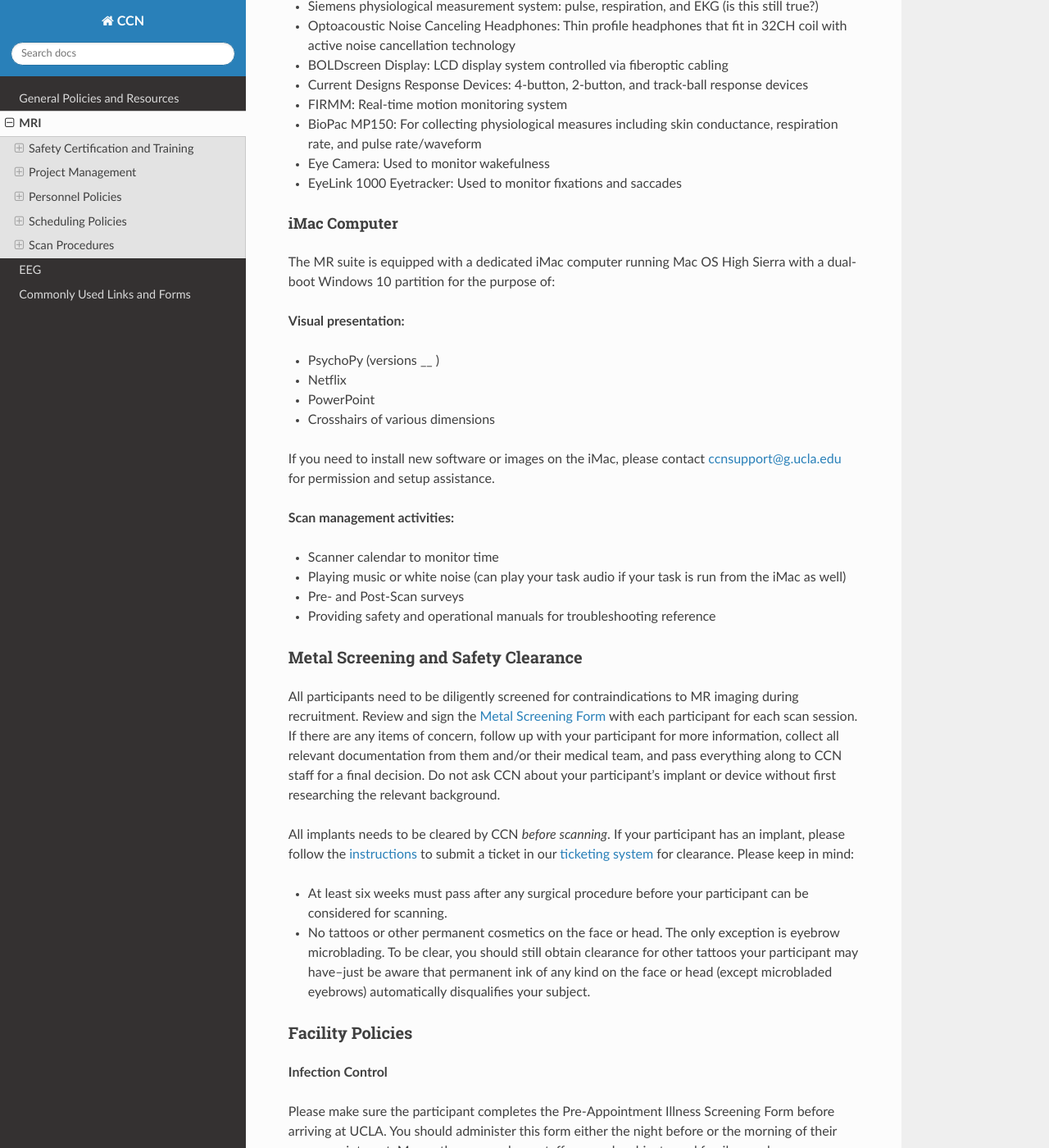
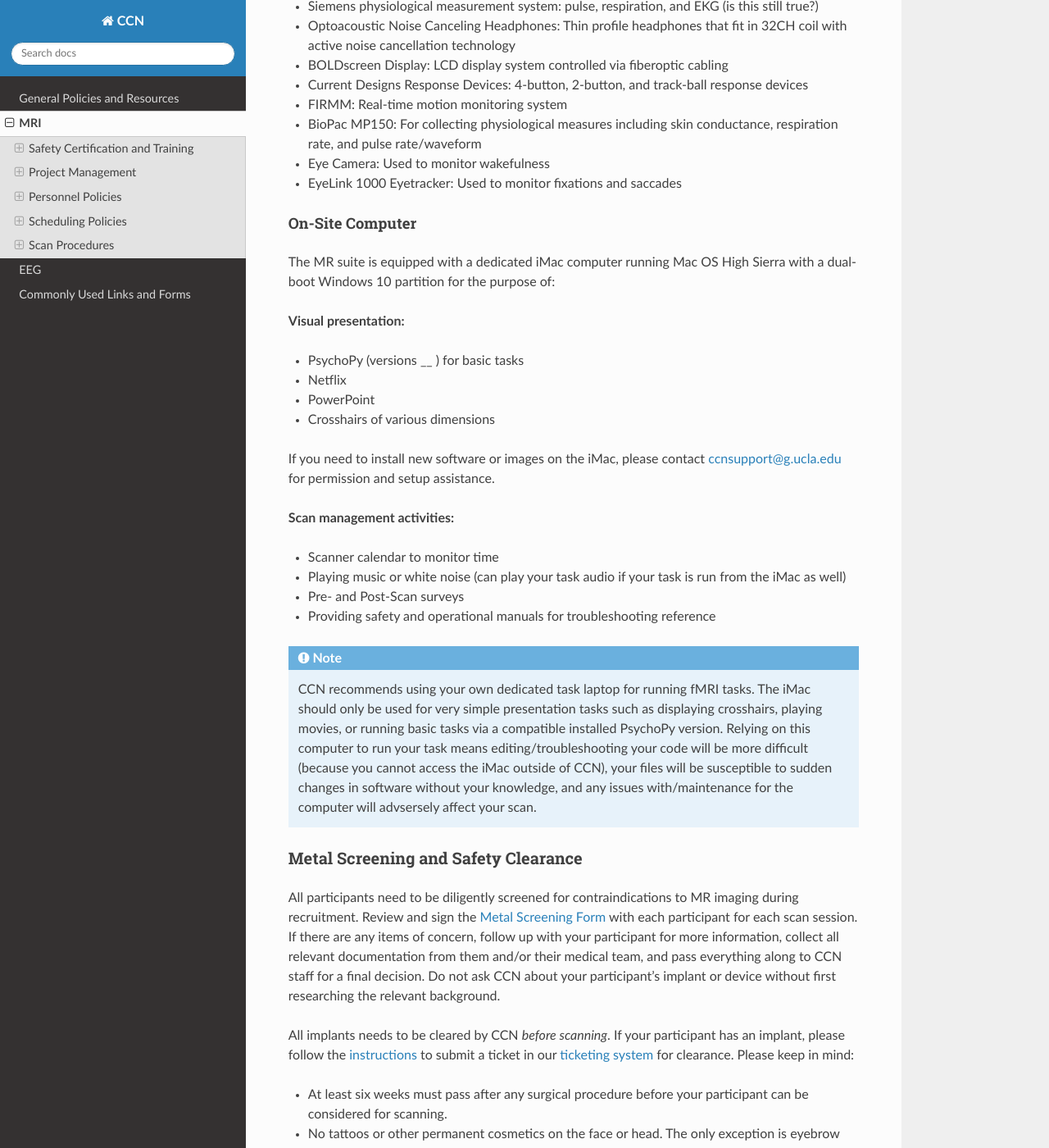
Before and after one commit to CCN-Support/CCN_Wiki, a Sphinx documentation site: the page built from docs/source/mri.rst, in a window 1280 px wide and 1400 px high, scrolled down 16130 px. Shown: the whole window at 82% size. Built offline with Sphinx 7.4.7 and the Read the Docs theme 3.1.0, drawn with Linux system fonts in a browser that asks for light colours.

Commit message:
Update mri.rst

```diff
--- a/docs/source/mri.rst
+++ b/docs/source/mri.rst
@@ -389,13 +389,13 @@ Peripherals
    -The rainbow box they connect to (I think?) is still in the control room and the cables that run through the ceiling to the equipment room are still there
 
 
-iMac Computer
+On-Site Computer
 ^^^^^^^^^^^^^
 The MR suite is equipped with a dedicated iMac computer running Mac OS High Sierra with a dual-boot Windows 10 partition for the purpose of:
 
 **Visual presentation:**
 
-- PsychoPy (versions __ )
+- PsychoPy (versions __ ) for basic tasks
 - Netflix
 - PowerPoint
 - Crosshairs of various dimensions
@@ -408,6 +408,12 @@ If you need to install new software or images on the iMac, please contact ccnsup
 - Playing music or white noise (can play your task audio if your task is run from the iMac as well)
 - Pre- and Post-Scan surveys
 - Providing safety and operational manuals for troubleshooting reference
+
+.. note::
+   CCN recommends using your own dedicated task laptop for running fMRI tasks.
+   The iMac should only be used for very simple presentation tasks such as displaying crosshairs, playing movies, or running basic tasks via a compatible installed PsychoPy version.
+   Relying on this computer to run your task means editing/troubleshooting your code will be more difficult (because you cannot access the iMac outside of CCN), your files will be susceptible to sudden changes in
+   software without your knowledge, and any issues with/maintenance for the computer will advsersely affect your scan.
 
 .. The following features were also listed in the original wiki, but I'm not sure they're still supported/advised:
    -Psychtoolbox
```
